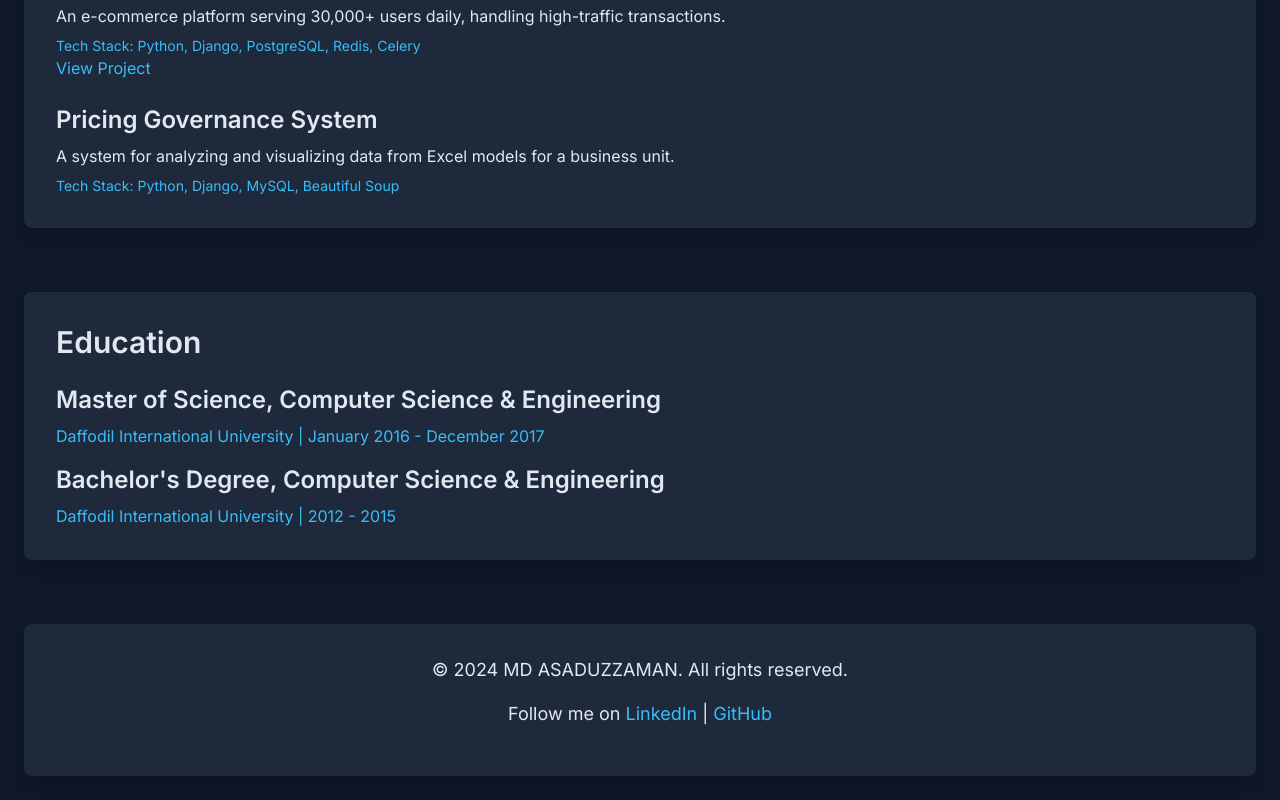
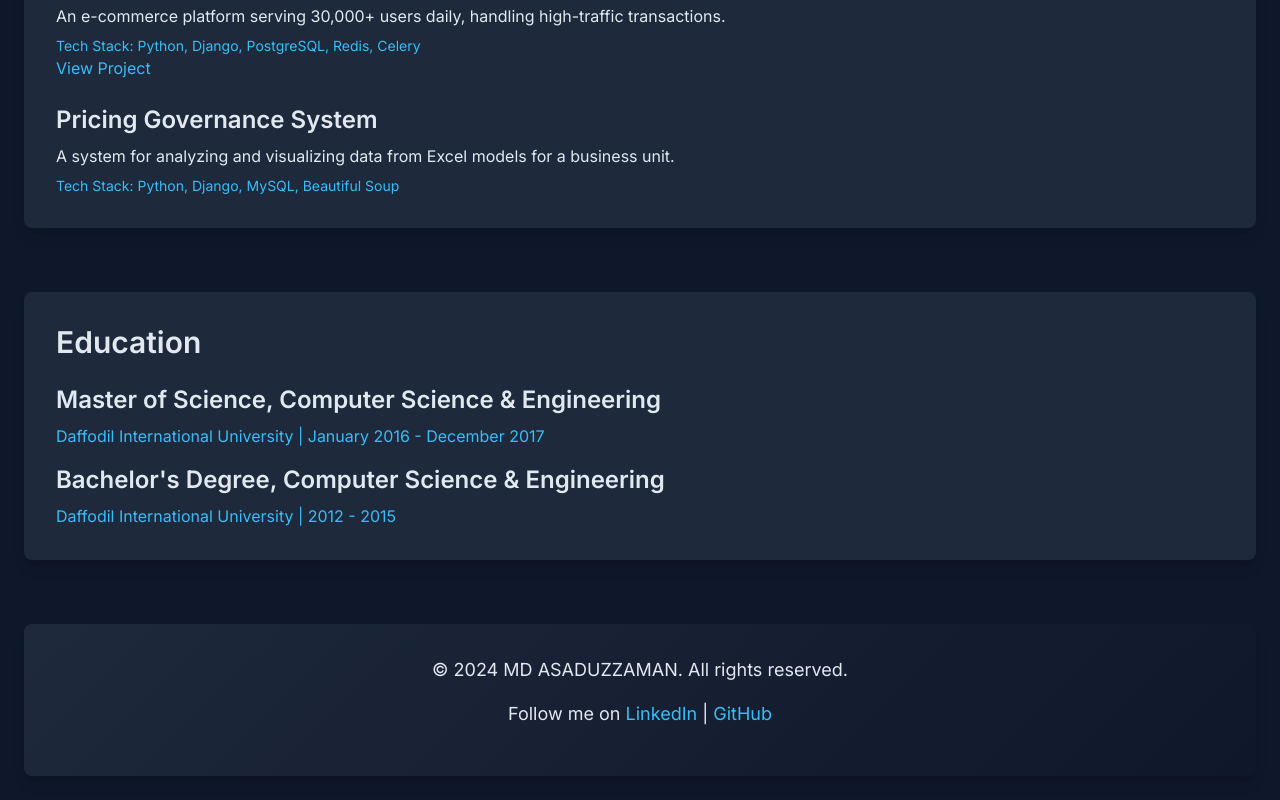
Before and after one commit to theasad/theasad.github.io, a plain HTML site: page index.html in a window 1280 px wide. Shown: the part 2404-3204 px from the top of the page. Drawn offline with nearby package versions, Linux system fonts and the light colour scheme.

```diff
--- a/index.html
+++ b/index.html
@@ -57,6 +57,11 @@
 
         .hero-section {
             background: linear-gradient(135deg, #0f172a, #1e293b);
+            animation: gradientBackground 10s ease infinite;
+        }
+
+        .footer-section {
+            background: linear-gradient(315deg, #0f172a, #1e293b); /* Reversed gradient */
             animation: gradientBackground 10s ease infinite;
         }
 
@@ -214,7 +219,7 @@
         </section>
 
         <!-- Footer Section -->
-        <footer class="bg-secondary p-6 sm:p-8 rounded-lg shadow-lg mt-8 sm:mt-16 text-center fade-in">
+        <footer class="footer-section p-6 sm:p-8 rounded-lg shadow-lg mt-8 sm:mt-16 text-center fade-in">
             <p class="text-base sm:text-lg mb-4">© <span id="current-year"></span> MD ASADUZZAMAN. All rights reserved.</p>
             <p class="text-base sm:text-lg mb-4">Follow me on <a href="https://www.linkedin.com/in/theasad/" class="text-highlight hover:underline">LinkedIn</a> | <a href="https://github.com/theasad" class="text-highlight hover:underline">GitHub</a></p>
         </footer>
```
